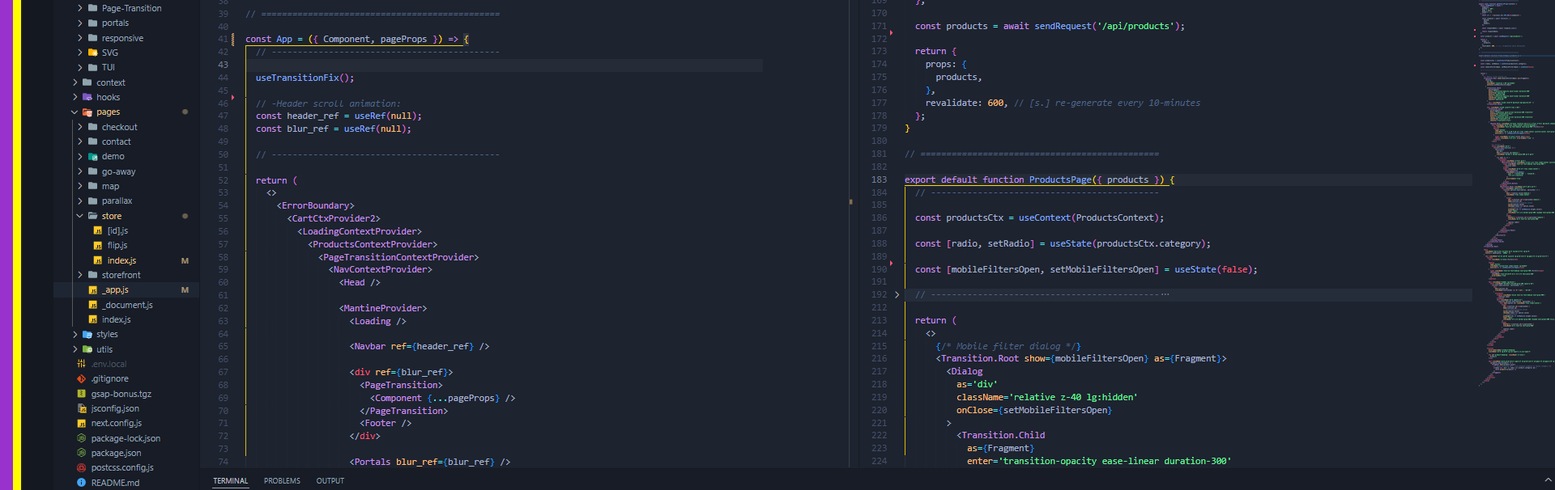
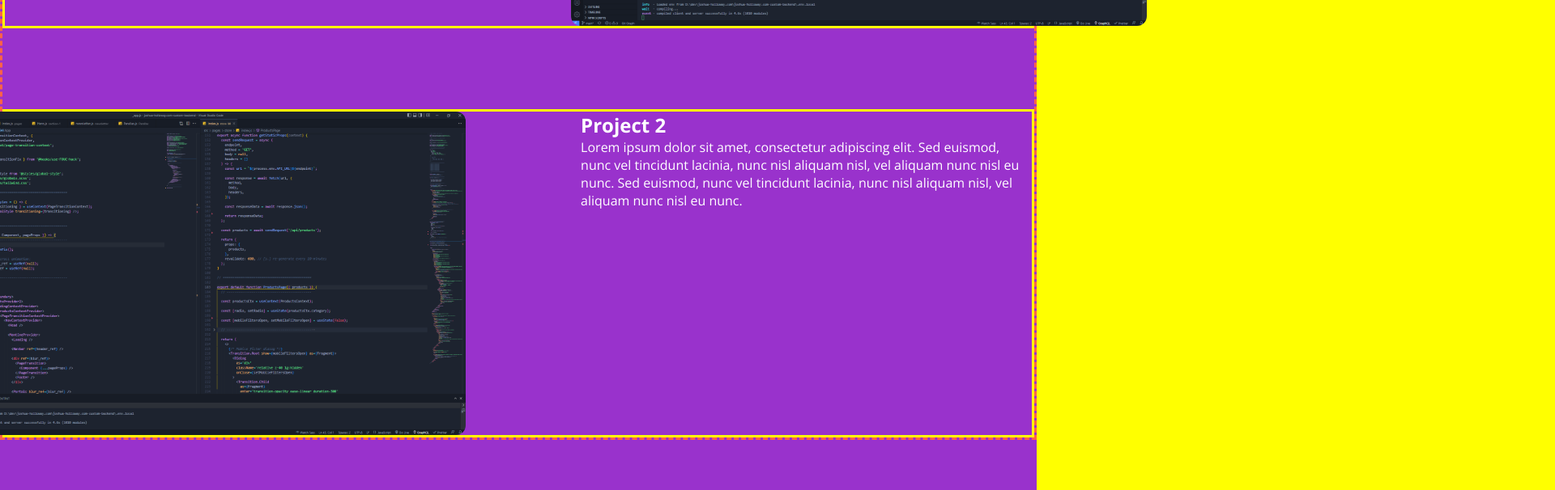
Before and after one commit to joshdotjs/portfolio, a Next.js app: page / in a window 1280 px wide. Shown: the part 1000-1606 px from the top of the page at 81% size, 1920 px wide, since content can reach past the window. Built offline with nearby package versions, Linux system fonts and the light colour scheme.

Commit message:
began the project section

```diff
--- a/comps/_pages/_home/2_projects.js
+++ b/comps/_pages/_home/2_projects.js
@@ -3,15 +3,18 @@ import { Fragment } from "react";
 
 // ==============================================
 
-const Panel = ({ id, className, img }) => {
+const Panel = ({ id, className, title, description, icon, img }) => {
 
   return (
     <div id={id} className={`panel ${className}`}>
 
+      <div className="left">
+        <h2 className="title">{ title }</h2>
+        <p className="description">{ description }</p>
+      </div>
 
 
-
-      <img src={img}/>
+      <img className="right" src={img}/>
     </div>
   );
 };
@@ -23,6 +26,13 @@ const projects = [
     id: 'project-1',
     img: '/img/code-react.png',
     title: 'Project 1',
+    description: 'Lorem ipsum dolor sit amet, consectetur adipiscing elit. Sed euismod, nunc vel tincidunt lacinia, nunc nisl aliquam nisl, vel aliquam nunc nisl eu nunc. Sed euismod, nunc vel tincidunt lacinia, nunc nisl aliquam nisl, vel aliquam nunc nisl eu nunc.',
+    icon: '🚀'
+  },
+  {
+    id: 'project-2',
+    img: '/img/code-react.png',
+    title: 'Project 2',
     description: 'Lorem ipsum dolor sit amet, consectetur adipiscing elit. Sed euismod, nunc vel tincidunt lacinia, nunc nisl aliquam nisl, vel aliquam nunc nisl eu nunc. Sed euismod, nunc vel tincidunt lacinia, nunc nisl aliquam nisl, vel aliquam nunc nisl eu nunc.',
     icon: '🚀'
   }
--- a/comps/_pages/_home/2_projects.scss
+++ b/comps/_pages/_home/2_projects.scss
@@ -3,22 +3,50 @@
 
 section#projects {  position: relative;
   * { margin: 0; }
-  padding: $section-margin  $pad;
+  // padding: $section-margin  $pad;
   color: white;
+  border: dashed tomato 3px;
 
   .panel {
-    border: solid yellow 10px;
+    border: solid yellow 3px;
 
     display: grid;
-    place-items: center;
+    // place-items: center;
 
     grid-template-columns: 1fr;
     @include xl {
       grid-template-columns: 1fr 1fr;
     }
 
+    &:nth-child(1) {
+      div.left  { order: 1; }
+      img.right { order: 2; }
 
-    img {}
+      img {
+        justify-self: flex-end;
+        margin-right: -20%;
+      }
+    }
+
+    &:nth-child(2) {
+      div.left  { order: 2; }
+      img.right { order: 1; }
+      img {
+        justify-self: flex-start;
+        margin-left: -20%;
+      }
+    }
+
+    &:not(:last-child) {
+      margin-bottom: $section-margin;
+    }
+
+    img {
+      height: 400px;
+      border-radius: $rad;
+    }
+
+
   }
 
   // ============================================
--- a/comps/_pages/_home/_home-page.scss
+++ b/comps/_pages/_home/_home-page.scss
@@ -9,4 +9,8 @@ main#home.page {
 
   @import './2_projects.scss';
 
+  section {
+    margin-bottom: $section-margin;
+  }
+
 }
```
